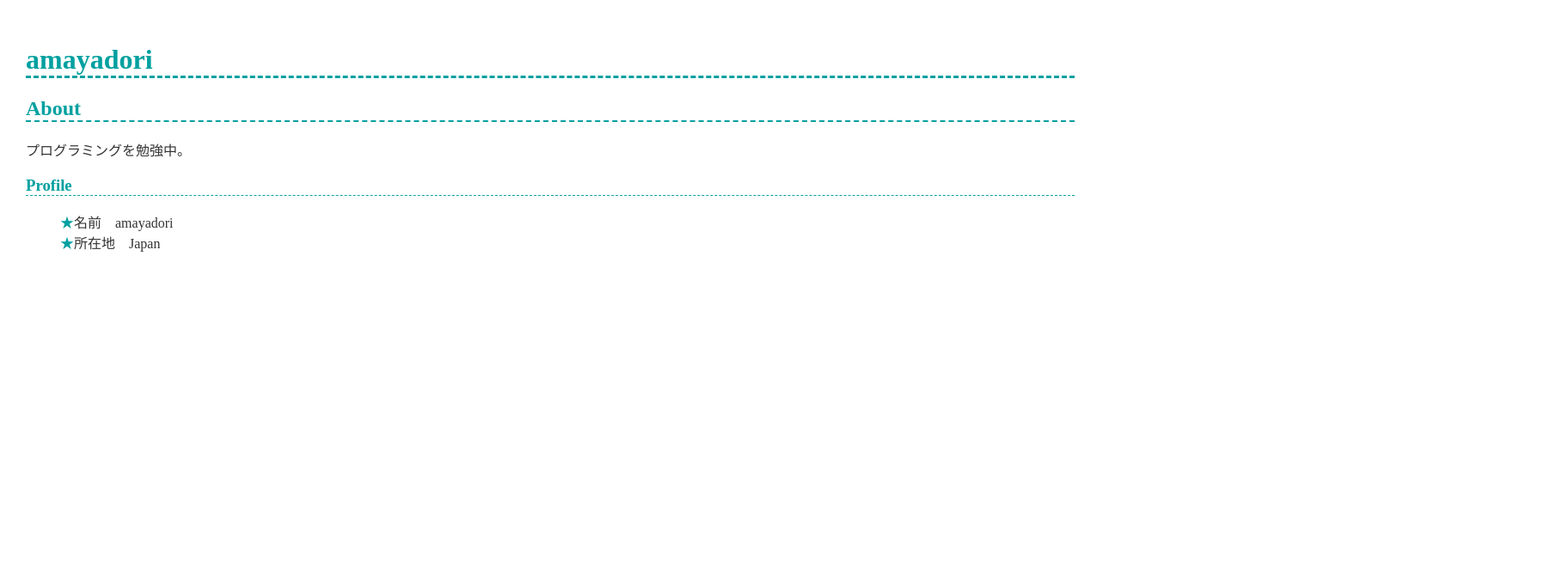
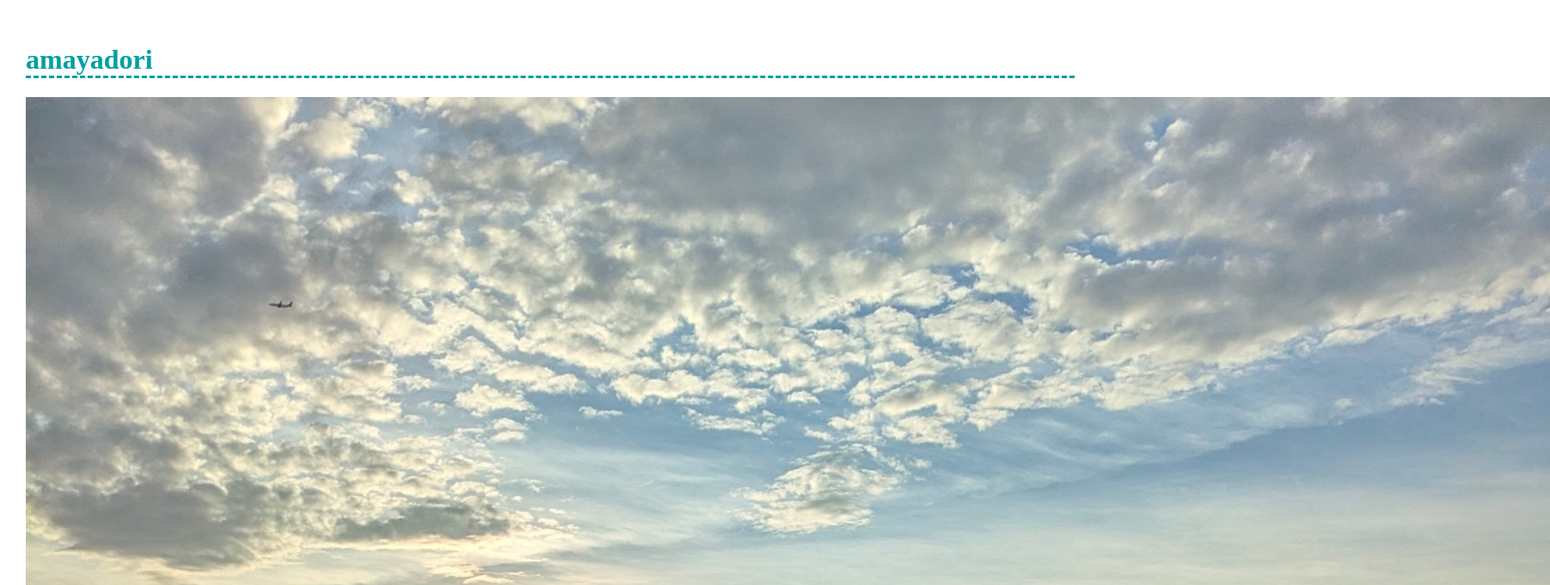
Before and after one commit to amayadori-code/amayadori-code.github.io, a plain HTML site: page index.html in a window 1280 px wide. Shown: the top 681 px of the page at 86% size, 1803 px wide, since content can reach past the window. Drawn offline with Linux system fonts and the light colour scheme.

Commit message:
プロフィール画像の追加

```diff
--- a/index.html
+++ b/index.html
@@ -8,7 +8,7 @@
   </head>
   <body>
     <h1>amayadori</h1>
-
+    <img src="profile_image.jpg" widht="280">
     <h2>About</h2>
     <p>
       プログラミングを勉強中。
```
